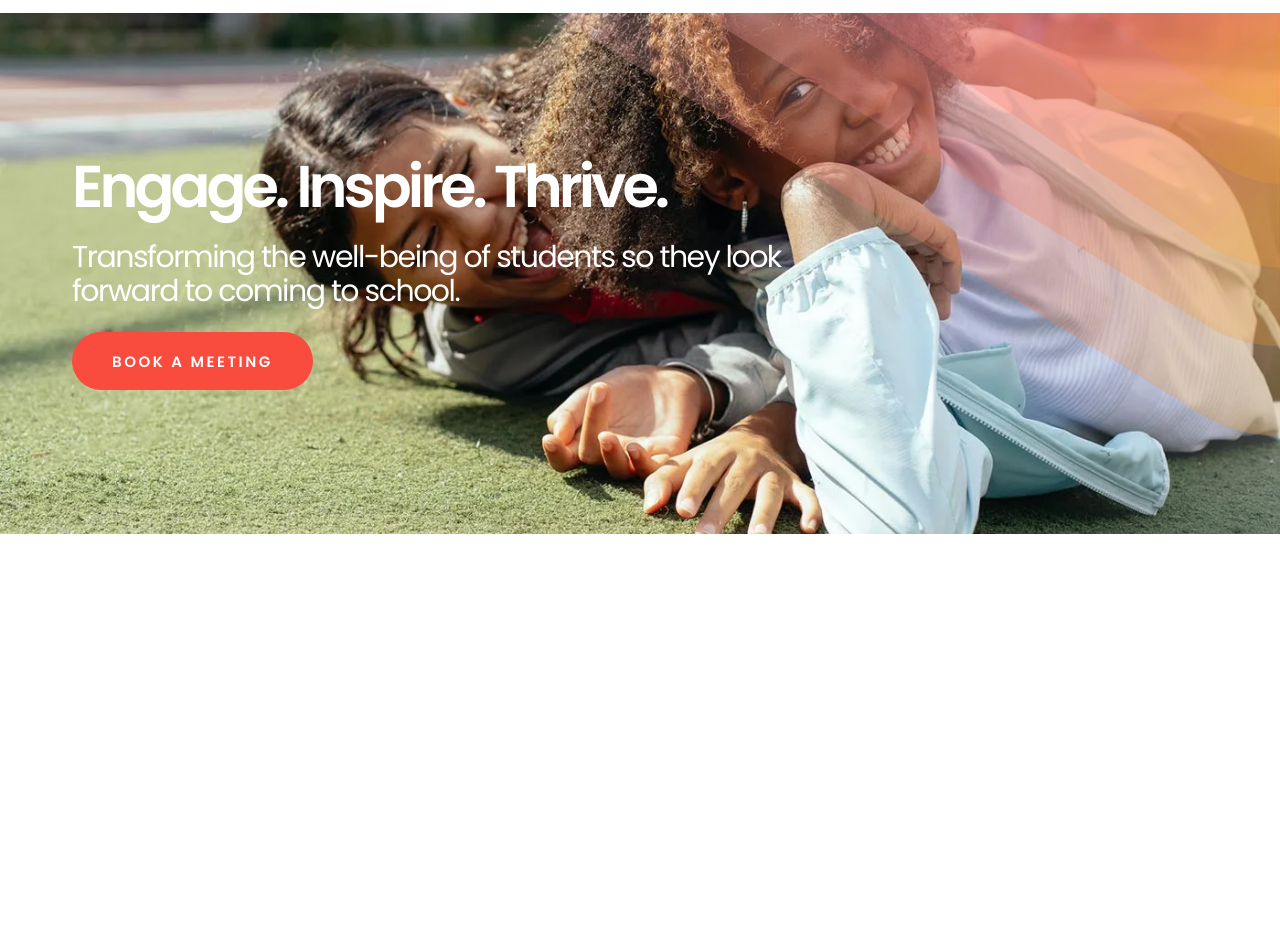
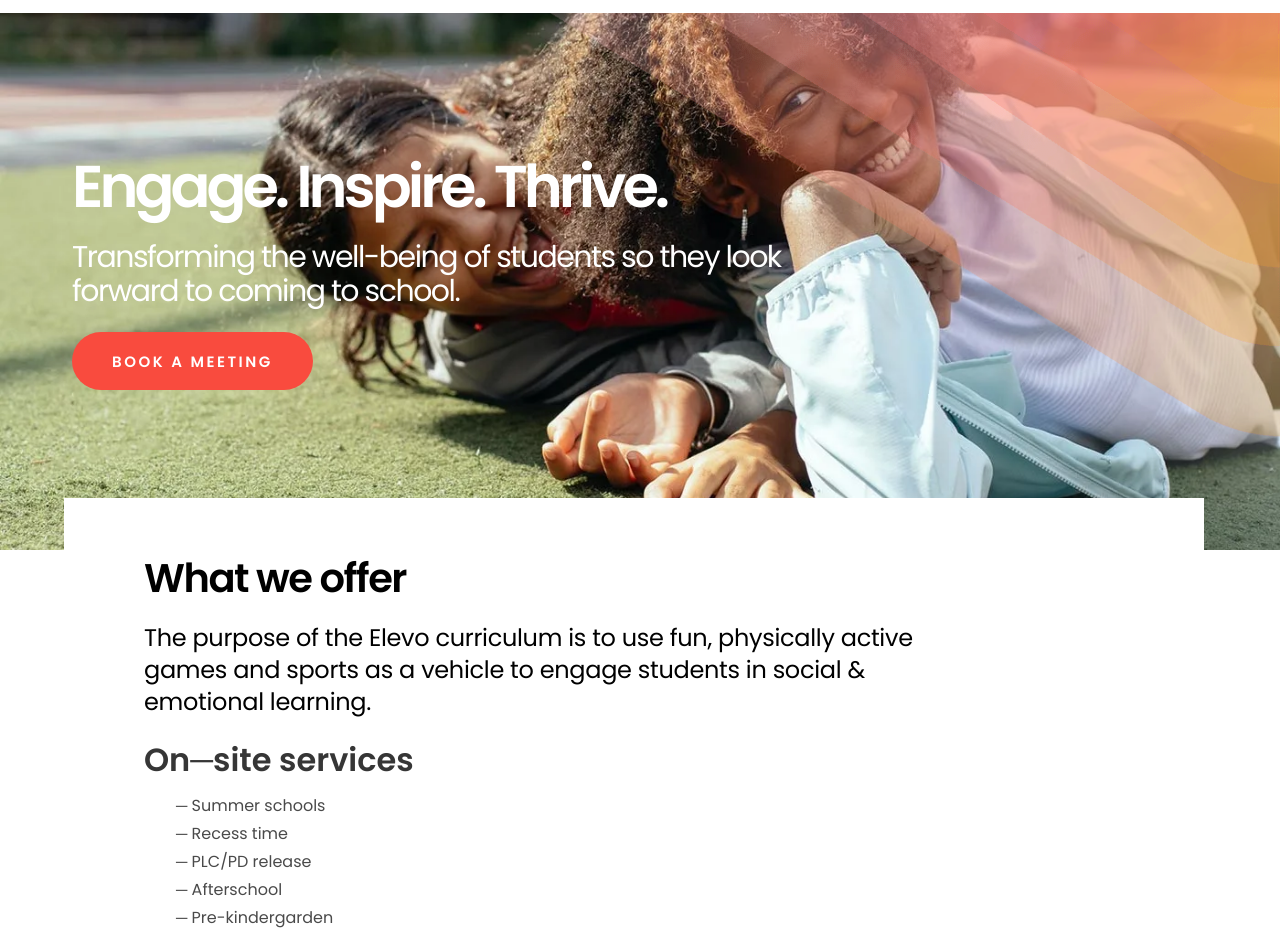
Before and after one commit to React-Ruler/elevo, a plain HTML site: page index.html in a window 1280 px wide. Shown: the part 139-1081 px from the top of the page. Before the commit the page ends 800 px from the top, so only its background shows below. Drawn offline with nearby package versions, Linux system fonts and the light colour scheme.

Commit message:
Add files via upload

```diff
--- a/index.html
+++ b/index.html
@@ -34,7 +34,6 @@
       for a happier life.
     </title>
   </head>
-
   <body>
     <div class="is-overlay is-clipped is-hidden-mobile">
       <img class="is-pulled-right" src="assets/img/Gradient_31_web.png" />
@@ -47,7 +46,6 @@
         <a href="javascript:void(0);"> Watch Video</a>
       </div>
     </div>
-
     <nav
       class="navbar is-transparent is-spaced"
       role="navigation"
@@ -97,15 +95,61 @@
       </div>
     </nav>
     <section class="hero is-medium">
-      <div class="hero-body">
-        <div class="container">
+      <div class="hero-body is-relative">
+        <div class="container mb-4">
           <h1 class="title">Engage. Inspire. Thrive.</h1>
           <h4 class="subtitle">
             Transforming the well-being of students so they look <br />
             forward to coming to school.
           </h4>
+          <a class="btn-primary"> book a meeting </a>
+        </div>
+      </div>
+    </section>
 
-          <a class="btn-primary"> book a meeting </a>
+    <section class="section">
+      <div class="container">
+        <div class="section-details-card">
+          <h1 class="title">What we offer</h1>
+
+          <p class="subtitle">
+            The purpose of the Elevo curriculum is to use fun, physically
+            active<br />
+            games and sports as a vehicle to engage students in social &<br />
+            emotional learning.
+          </p>
+          <div class="columns">
+            <div class="column">
+              <div class="content is-normal is-boxed">
+                <h1>On&HorizontalLine;site services</h1>
+
+                <ul>
+                  <li
+                    style="
+                      list-style-type: none !important;
+                      margin: 0px !important;
+                    "
+                  >
+                    &HorizontalLine; Summer schools
+                  </li>
+                  <li style="list-style-type: none !important">
+                    &HorizontalLine; Recess time
+                  </li>
+                  <li style="list-style-type: none !important">
+                    &HorizontalLine; PLC/PD release
+                  </li>
+                  <li style="list-style-type: none !important">
+                    &HorizontalLine; Afterschool
+                  </li>
+                  <li style="list-style-type: none !important">
+                    &HorizontalLine; Pre-kindergarden
+                  </li>
+                </ul>
+              </div>
+            </div>
+            <div class="column"></div>
+            <div class="column"></div>
+          </div>
         </div>
       </div>
     </section>
--- a/sass/main.scss
+++ b/sass/main.scss
@@ -7,6 +7,7 @@ $typeface-color-light: #3d3d4e;
 $btn-color-primary: #f94b3e;
 $btn-color-secondary: #dbdbde;
 $white-light-color: #fff;
+$black-dark-color: #000;
 $top-notification-color: #f94b3e;
 
 .elementor-top-section {
@@ -57,7 +58,6 @@ body {
   white-space: nowrap !important;
   word-spacing: 0px !important;
   color: #000 !important;
-
 }
 
 .notification {
@@ -131,6 +131,43 @@ h4.subtitle {
   fill: $white-light-color !important;
 }
 
+.section-details-card {
+  margin-top: -100px;
+  padding: 60px 80px 45px 80px;
+  background-color: $white-light-color;
+  height: 261px;
+  width: 1140px;
+
+  h1.title {
+    font-size: 40px !important;
+    line-height: 40px !important;
+    font-weight: 600 !important;
+    letter-spacing: -1.5px !important;
+    color: $black-dark-color !important;
+  }
+  p.subtitle {
+    font-size: 24px;
+    line-height: 32px !important;
+    letter-spacing: -0.3px !important;
+    font-weight: 400 !important;
+    color: $black-dark-color !important;
+    margin-top: 20px !important;
+  }
+}
+
+@media screen and (max-width: 768px) {
+  .section-details-card {
+    margin-top: -100px !important;
+    max-width: 384px !important;
+    padding: 30px 40px 22px 40px;
+    p.subtitle {
+      font-size: 17px !important;
+      line-height: 22px !important;
+      font-weight: 400 !important;
+
+    }
+  }
+}
 // Bulma Imports
 
 @import "../node_modules/bulma/sass/utilities/_all.sass";
```
Also changed, not shown: dist/css/main.css, 1 other file.
